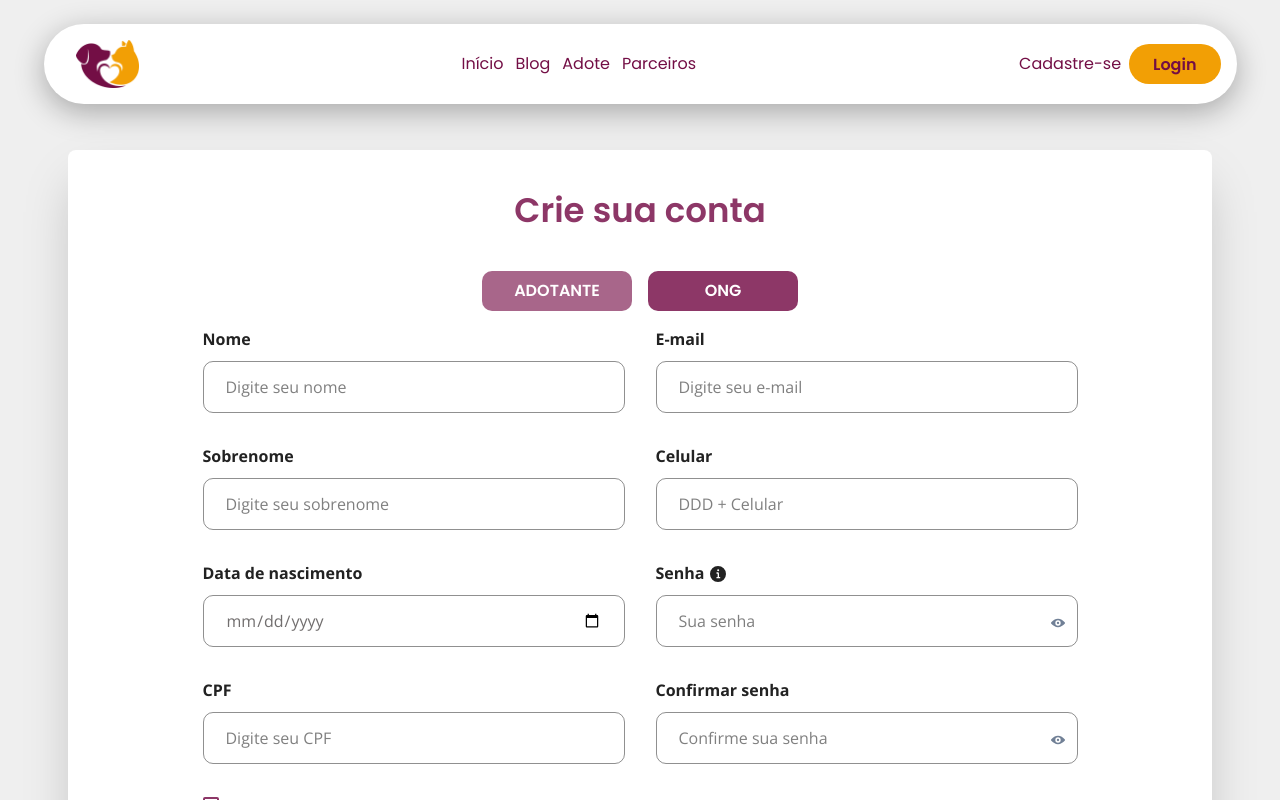
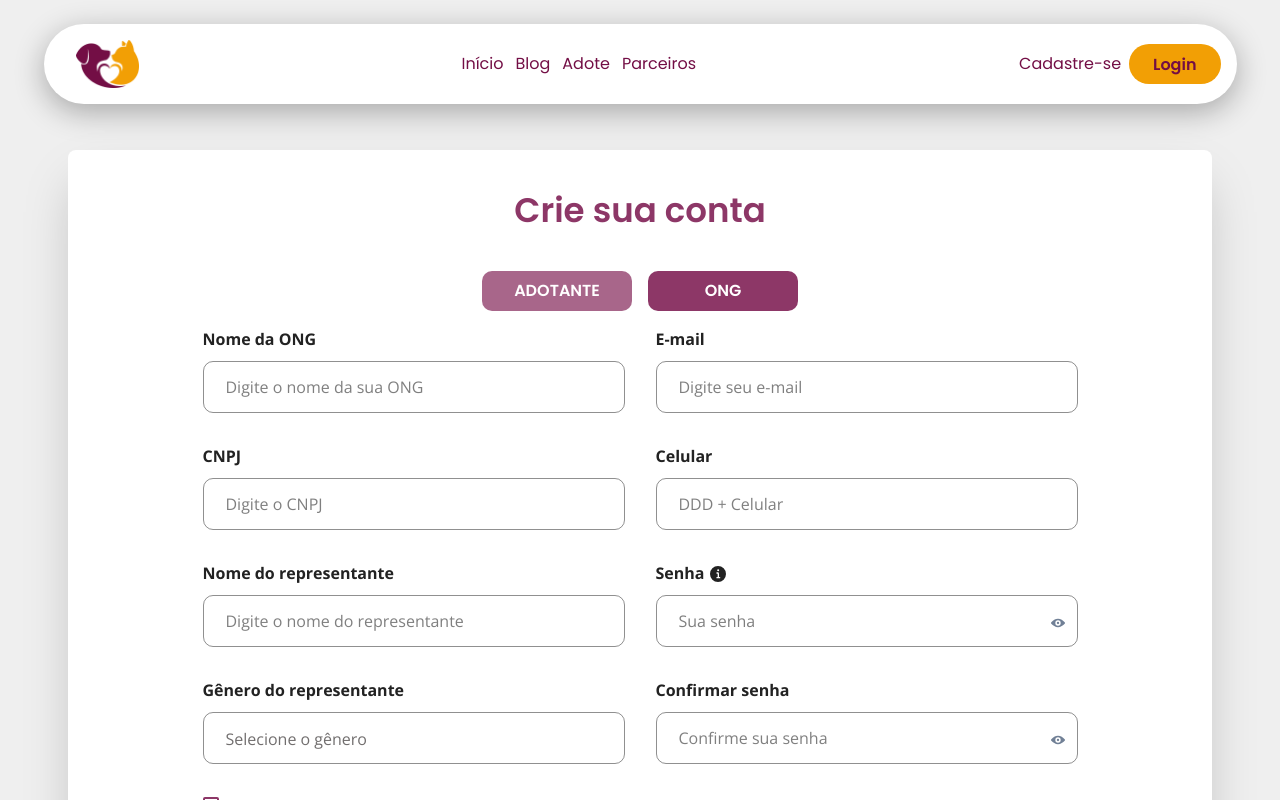
Before and after one commit to DevFlowBot/front-end-aumagemea, a Next.js app: page /cadastro in a window 1280 px wide. Both pictures are taken after a click on the button "ONG". Shown: the top 800 px of the page. Built offline with nearby package versions, Linux system fonts and the light colour scheme.

Commit message:
Mudanças Cadastro

```diff
--- a/src/app/(auth)/cadastro/page.jsx
+++ b/src/app/(auth)/cadastro/page.jsx
@@ -16,15 +16,12 @@ import {
 import { ViewIcon, ViewOffIcon, InfoIcon } from '@chakra-ui/icons';
 import { useState } from 'react';
 import { StyledInput, FormField } from '@/components/commom';
-
 import {
   checkPasswordStrength,
-  formatCpf,
   formatPhone,
   colorStrengthPassword,
   rulesPassword,
 } from './lib';
-
 import { Open_Sans } from 'next/font/google';
 
 const openSans = Open_Sans({
@@ -41,11 +38,11 @@ export default function CadastroForm() {
   const [confirmPassword, setConfirmPassword] = useState('');
   const [confirmError, setConfirmError] = useState('');
 
-  const [cpf, setCpf] = useState('');
+  const [genero, setGenero] = useState('');
   const [phone, setPhone] = useState('');
   const [birthDate, setBirthDate] = useState('');
 
-  const [userType, setUserType] = useState('');
+  const [userType, setUserType] = useState('adotante');
 
   const { hasMinLength, hasNumber, hasSymbol } = rulesPassword(password);
 
@@ -81,6 +78,7 @@ export default function CadastroForm() {
           Crie sua conta
         </Heading>
 
+        {/* Botões de seleção do tipo de usuário */}
         <Flex justify="center" gap={4} mb={4} wrap="wrap">
           <Button
             onClick={() => setUserType('adotante')}
@@ -118,11 +116,12 @@ export default function CadastroForm() {
           mb={{ base: 6, md: '50px' }}
           wrap="wrap"
         >
-
+          {/* Coluna esquerda */}
           <Flex direction="column" gap={{ base: 6, md: '31px' }} w={{ base: '100%', md: '422px' }}>
+            {userType === 'adotante' && (
+              <>
                 <FormField label="Nome" placeholder="Digite seu nome" />
                 <FormField label="Sobrenome" placeholder="Digite seu sobrenome" />
-
                 <Box>
                   <Text fontFamily="Open Sans" fontWeight="bold" fontSize="16px" mb="10px" color="#222">
                     Data de nascimento
@@ -133,18 +132,48 @@ export default function CadastroForm() {
                     onChange={(e) => setBirthDate(e.target.value)}
                   />
                 </Box>
-
                 <Box>
                   <Text fontFamily="Open Sans" fontWeight="bold" fontSize="16px" mb="10px" color="#222">
-                CPF
+                    Gênero
                   </Text>
                   <StyledInput
-                placeholder="Digite seu CPF"
-                value={cpf}
-                onChange={(e) => setCpf(formatCpf(e.target.value))}
-                maxLength={14}
-              />
+                    as="select"
+                    value={genero}
+                    onChange={(e) => setGenero(e.target.value)}
+                  >
+                    <option value="" disabled hidden>Selecione o gênero</option>
+                    <option value="feminino">Feminino</option>
+                    <option value="masculino">Masculino</option>
+                    <option value="outro">Outro</option>
+                    <option value="prefiroNaoInformar">Prefiro não informar</option>
+                  </StyledInput>
                 </Box>
+              </>
+            )}
+
+            {userType === 'ong' && (
+              <>
+                <FormField label="Nome da ONG" placeholder="Digite o nome da sua ONG" />
+                <FormField label="CNPJ" placeholder="Digite o CNPJ" />
+                <FormField label="Nome do representante" placeholder="Digite o nome do representante" />
+                <Box>
+                  <Text fontFamily="Open Sans" fontWeight="bold" fontSize="16px" mb="10px" color="#222">
+                    Gênero do representante
+                  </Text>
+                  <StyledInput
+                    as="select"
+                    value={genero}
+                    onChange={(e) => setGenero(e.target.value)}
+                  >
+                    <option value="" disabled hidden>Selecione o gênero</option>
+                    <option value="feminino">Feminino</option>
+                    <option value="masculino">Masculino</option>
+                    <option value="outro">Outro</option>
+                    <option value="prefiroNaoInformar">Prefiro não informar</option>
+                  </StyledInput>
+                </Box>
+              </>
+            )}
 
             <Flex align="center" gap="5px" wrap="wrap">
               <Checkbox
@@ -172,6 +201,7 @@ export default function CadastroForm() {
             </Flex>
           </Flex>
 
+          {/* Coluna direita - Campos comuns */}
           <Flex direction="column" gap={{ base: 6, md: '31px' }} w={{ base: '100%', md: '422px' }}>
             <FormField label="E-mail" placeholder="Digite seu e-mail" />
 
@@ -187,6 +217,7 @@ export default function CadastroForm() {
               />
             </Box>
 
+            {/* Senha */}
             <Box position="relative">
               <Flex align="center" gap="6px" mb="10px" wrap="wrap">
                 <Text fontFamily="Open Sans" fontWeight="bold" fontSize="16px" color="#222">
@@ -243,31 +274,16 @@ export default function CadastroForm() {
               </InputGroup>
 
               {password && (
-                <Box
-                  mt={2}
-                  position={{ base: 'relative', md: 'absolute' }}
-                  w="100%"
-                  bottom={{ base: 'auto', md: '-34px' }}
-                  left={0}
-                >
-                  <Box
-                    h="5px"
-                    borderRadius="full"
-                    bg={colorStrengthPassword(passwordStrength)}
-                    transition="all 0.4s ease"
-                  />
-                  <Text
-                    fontSize="sm"
-                    mt={1}
-                    color={colorStrengthPassword(passwordStrength)}
-                    textAlign="right"
-                  >
+                <Box mt={2} position={{ base: 'relative', md: 'absolute' }} w="100%" bottom={{ base: 'auto', md: '-34px' }} left={0}>
+                  <Box h="5px" borderRadius="full" bg={colorStrengthPassword(passwordStrength)} transition="all 0.4s ease" />
+                  <Text fontSize="sm" mt={1} color={colorStrengthPassword(passwordStrength)} textAlign="right">
                     {passwordStrength || ''}
                   </Text>
                 </Box>
               )}
             </Box>
 
+            {/* Confirmar senha */}
             <Box position="relative">
               <Text fontFamily="Open Sans" fontWeight="700" fontSize="16px" mb="10px" color="#222">
                 Confirmar senha
```
Lines whose indentation alone changed are shown as unchanged.
